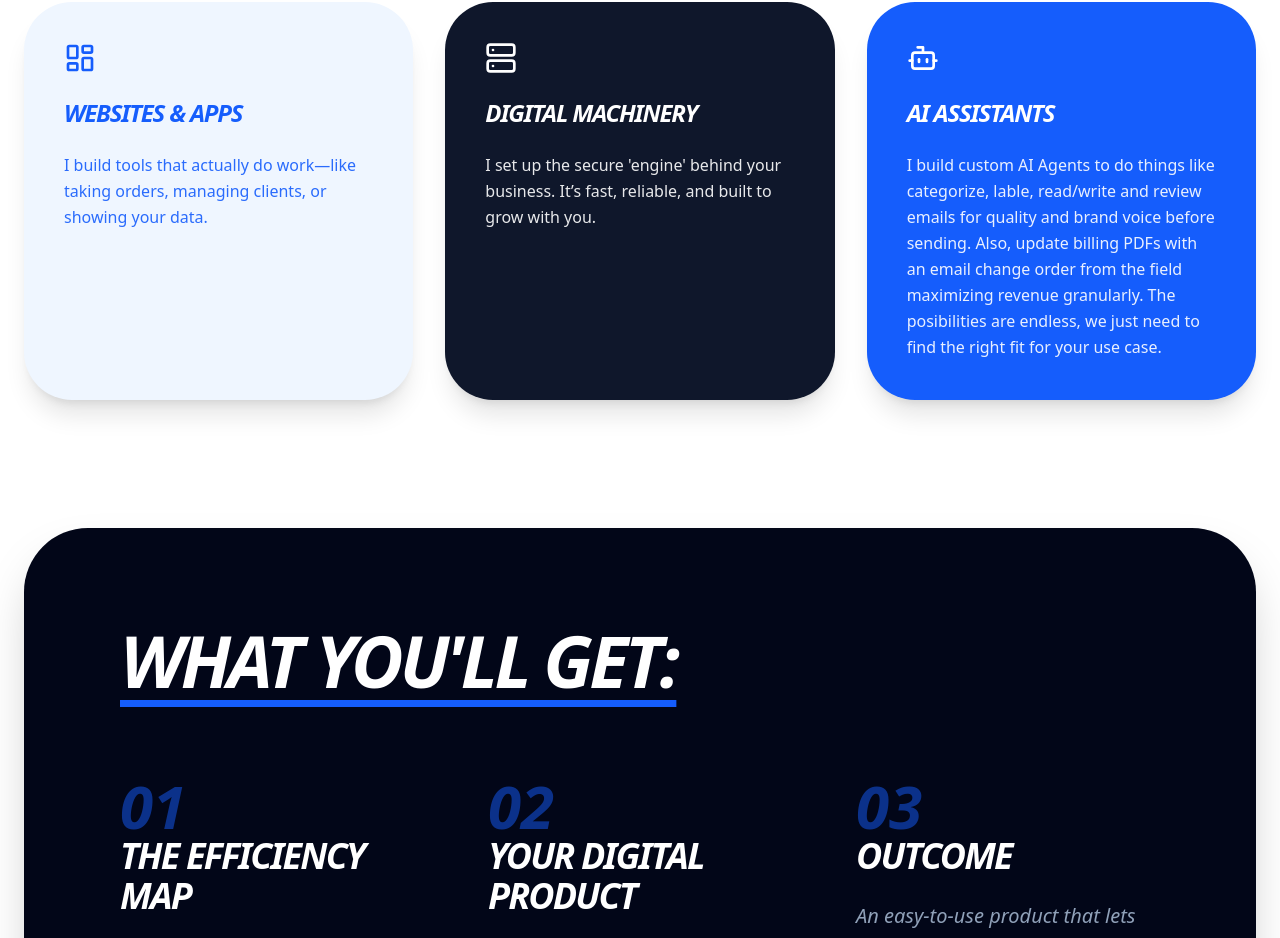
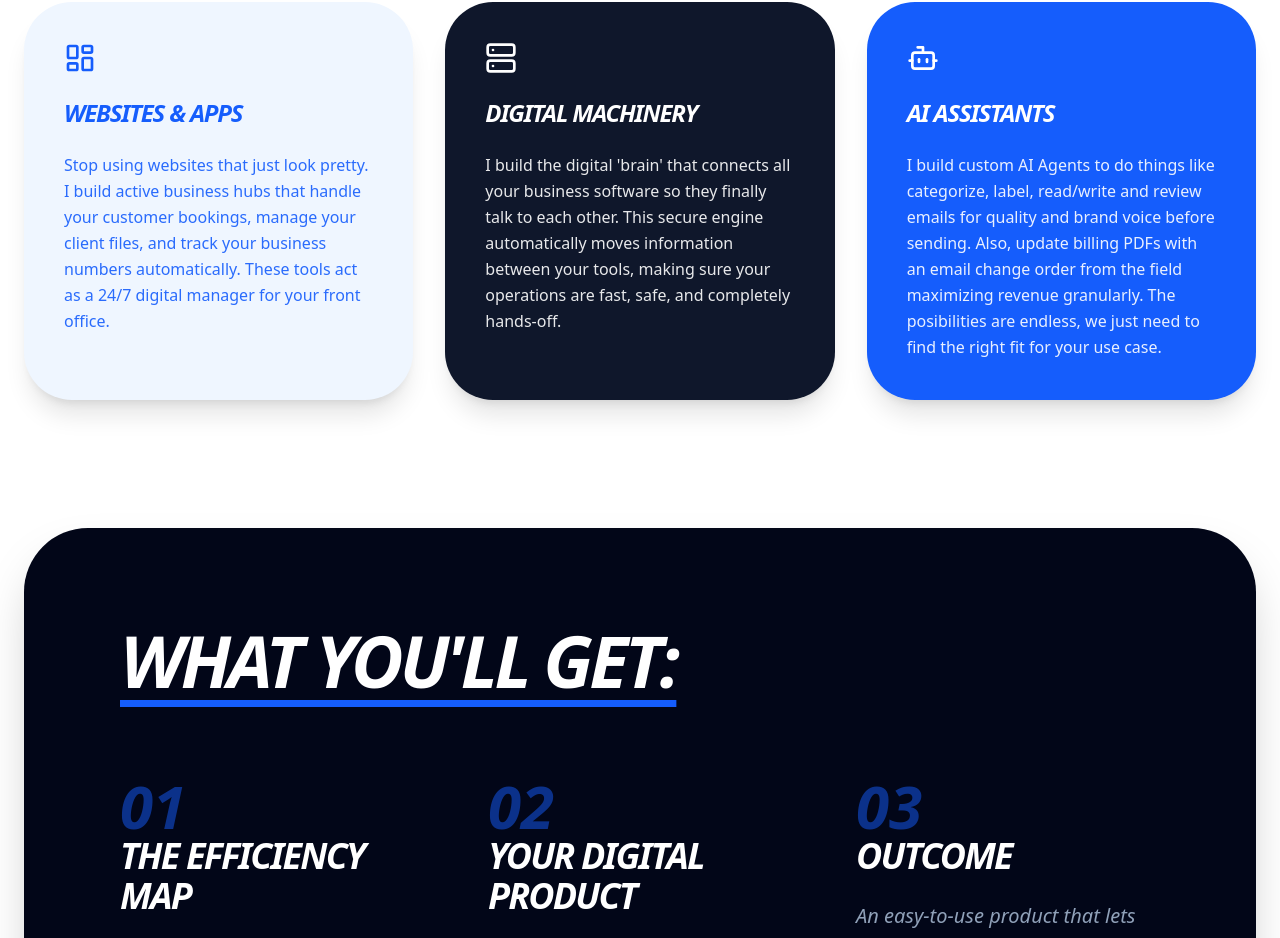
Before and after one commit to bombayway-png/portfolio-2026, a Next.js app: page / in a window 1280 px wide. Shown: the part 1120-2058 px from the top of the page. Built offline with nearby package versions, Linux system fonts and the light colour scheme.

Commit message:
Update page.tsx

```diff
--- a/app/page.tsx
+++ b/app/page.tsx
@@ -124,9 +124,9 @@ BUDGET ESTIMATE: ${formData.budget || 'To be discussed'}
 
         {/* --- Simplified Triad --- */}
         <section className="mb-32 grid grid-cols-1 md:grid-cols-3 gap-8">
-            <TriadCard icon={LayoutDashboard} title="Websites & Apps" desc="I build tools that actually do work—like taking orders, managing clients, or showing your data." color="bg-blue-50 text-blue-600" />
-            <TriadCard icon={Server} title="Digital Machinery" desc="I set up the secure 'engine' behind your business. It’s fast, reliable, and built to grow with you." color="bg-slate-900 text-white" />
-            <TriadCard icon={Bot} title="AI Assistants" desc="I build custom AI Agents to do things like categorize, lable, read/write and review emails for quality and brand voice before sending. Also, update billing PDFs with an email change order from the field maximizing revenue granularly. The posibilities are endless, we just need to find the right fit for your use case." color="bg-blue-600 text-white" />
+            <TriadCard icon={LayoutDashboard} title="Websites & Apps" desc="Stop using websites that just look pretty. I build active business hubs that handle your customer bookings, manage your client files, and track your business numbers automatically. These tools act as a 24/7 digital manager for your front office." color="bg-blue-50 text-blue-600" />
+            <TriadCard icon={Server} title="Digital Machinery" desc="I build the digital 'brain' that connects all your business software so they finally talk to each other. This secure engine automatically moves information between your tools, making sure your operations are fast, safe, and completely hands-off." color="bg-slate-900 text-white" />
+            <TriadCard icon={Bot} title="AI Assistants" desc="I build custom AI Agents to do things like categorize, label, read/write and review emails for quality and brand voice before sending. Also, update billing PDFs with an email change order from the field maximizing revenue granularly. The posibilities are endless, we just need to find the right fit for your use case." color="bg-blue-600 text-white" />
         </section>
 
         {/* --- What You'll Get --- */}
```
